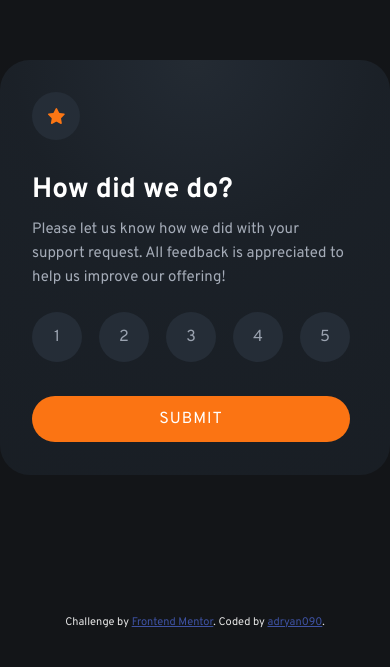
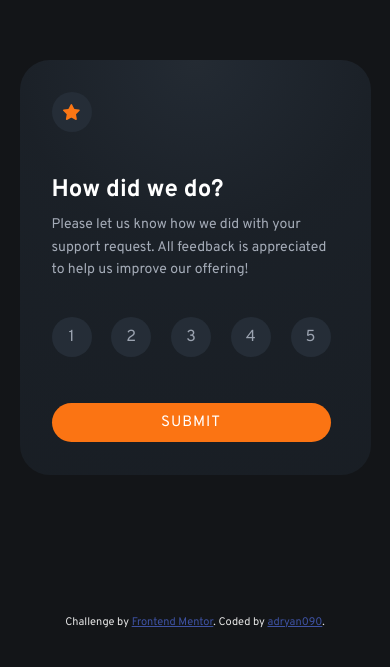
Before and after one commit to adryan090/interactive-rating-component, a plain HTML site: page index.html in a window 390 px wide. Shown: the part 155-822 px from the top of the page. Drawn offline with Linux system fonts and the light colour scheme.

Commit message:
Added media queries

```diff
--- a/style.css
+++ b/style.css
@@ -144,3 +144,30 @@ main {
 .thank-you-state.hidden {
   display: none;
 }
+
+/* <480px */
+@media (max-width: 480px) {
+  main {
+    width: 90%;
+  }
+
+  .title {
+    font-size: 24px;
+  }
+  .text {
+    font-size: 14px;
+  }
+  .btn {
+    padding: 10px;
+    font-size: 15px;
+  }
+}
+
+/* <375px */
+@media (max-width: 400px) {
+  .rating-icon,
+  .rating {
+    width: 40px;
+    height: 40px;
+  }
+}
```
